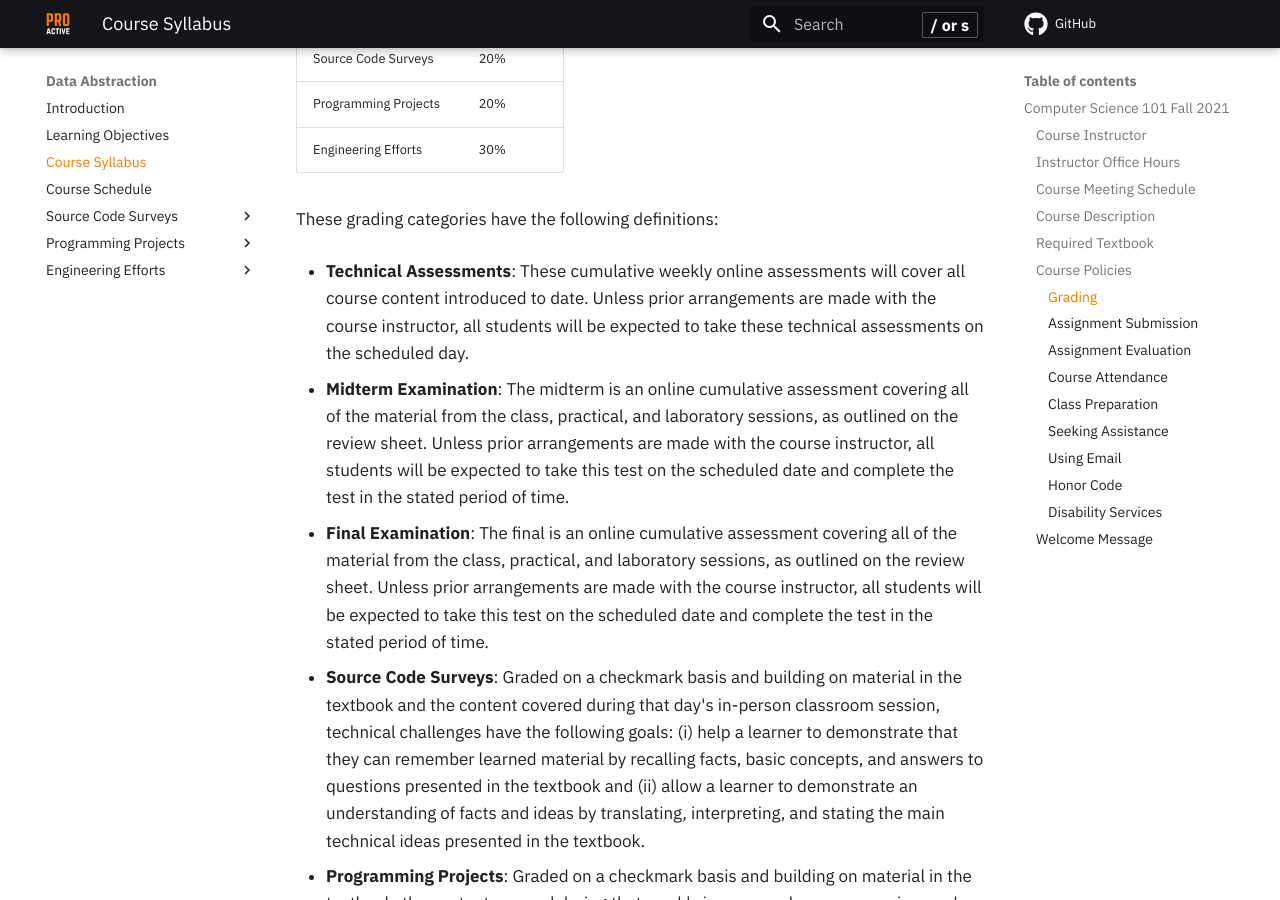
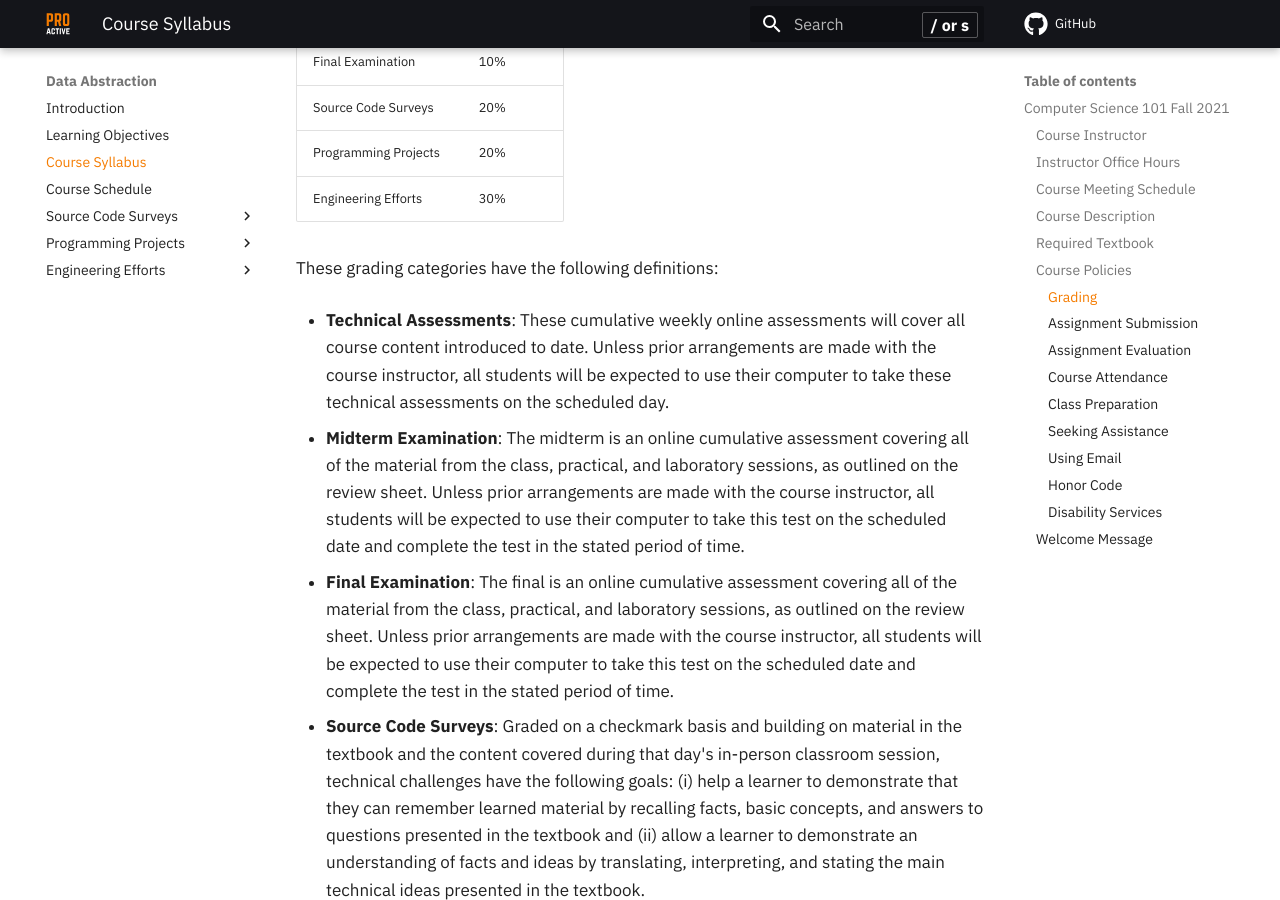
Before and after one commit to ProactiveProgrammers/www.proactiveprogrammers.com, an MkDocs documentation site: the page built from docs/data-abstraction/syllabus-data-abstraction.md, in a window 1280 px wide and 900 px high, scrolled down 1878 px. Built offline with MkDocs 1.6.1 and Material for MkDocs 9.7.7, drawn with Linux system fonts in a browser that asks for light colours; comment, search, counter and statistics services are not loaded; some of the changed text lies outside the part shown.

Commit message:
fix: Make small wording improvements in syllabus-data-abstraction.

```diff
--- a/docs/data-abstraction/syllabus-data-abstraction.md
+++ b/docs/data-abstraction/syllabus-data-abstraction.md
@@ -76,30 +78,31 @@
 
 -   **Technical Assessments**: These cumulative weekly online assessments will
     cover all course content introduced to date. Unless prior arrangements are
-    made with the course instructor, all students will be expected to take
-    these technical assessments on the scheduled day.
+    made with the course instructor, all students will be expected to use their
+    computer to take these technical assessments on the scheduled day.
 
 -   **Midterm Examination**: The midterm is an online cumulative assessment
     covering all of the material from the class, practical, and laboratory
     sessions, as outlined on the review sheet. Unless prior arrangements are
-    made with the course instructor, all students will be expected to take this
-    test on the scheduled date and complete the test in the stated period of
-    time.
+    made with the course instructor, all students will be expected to use their
+    computer to take this test on the scheduled date and complete the test in
+    the stated period of time.
 
 -   **Final Examination**: The final is an online cumulative assessment covering
     all of the material from the class, practical, and laboratory sessions, as
     outlined on the review sheet. Unless prior arrangements are made with the
-    course instructor, all students will be expected to take this test on the
-    scheduled date and complete the test in the stated period of time.
+    course instructor, all students will be expected to use their computer to
+    take this test on the scheduled date and complete the test in the stated
+    period of time.
 
 -   **Source Code Surveys**: Graded on a checkmark basis and building on
-    material in the textbook and the content covered during that day's
-    in-person classroom session, technical challenges have the following goals:
-    (i) help a learner to demonstrate that they can remember learned material by
-    recalling facts, basic concepts, and answers to questions presented in the
-    textbook and (ii) allow a learner to demonstrate an understanding of facts
-    and ideas by translating, interpreting, and stating the main technical ideas
-    presented in the textbook.
+    material in the textbook and the content covered during that day's in-person
+    classroom session, technical challenges have the following goals: (i) help a
+    learner to demonstrate that they can remember learned material by recalling
+    facts, basic concepts, and answers to questions presented in the textbook
+    and (ii) allow a learner to demonstrate an understanding of facts and ideas
+    by translating, interpreting, and stating the main technical ideas presented
+    in the textbook.
 
 -   **Programming Projects**: Graded on a checkmark basis and building on
     material in the textbook, the content covered during that week's in-person
```
Also changed, not shown: other parts of docs/data-abstraction/syllabus-data-abstraction.md (+4 -2 lines).
